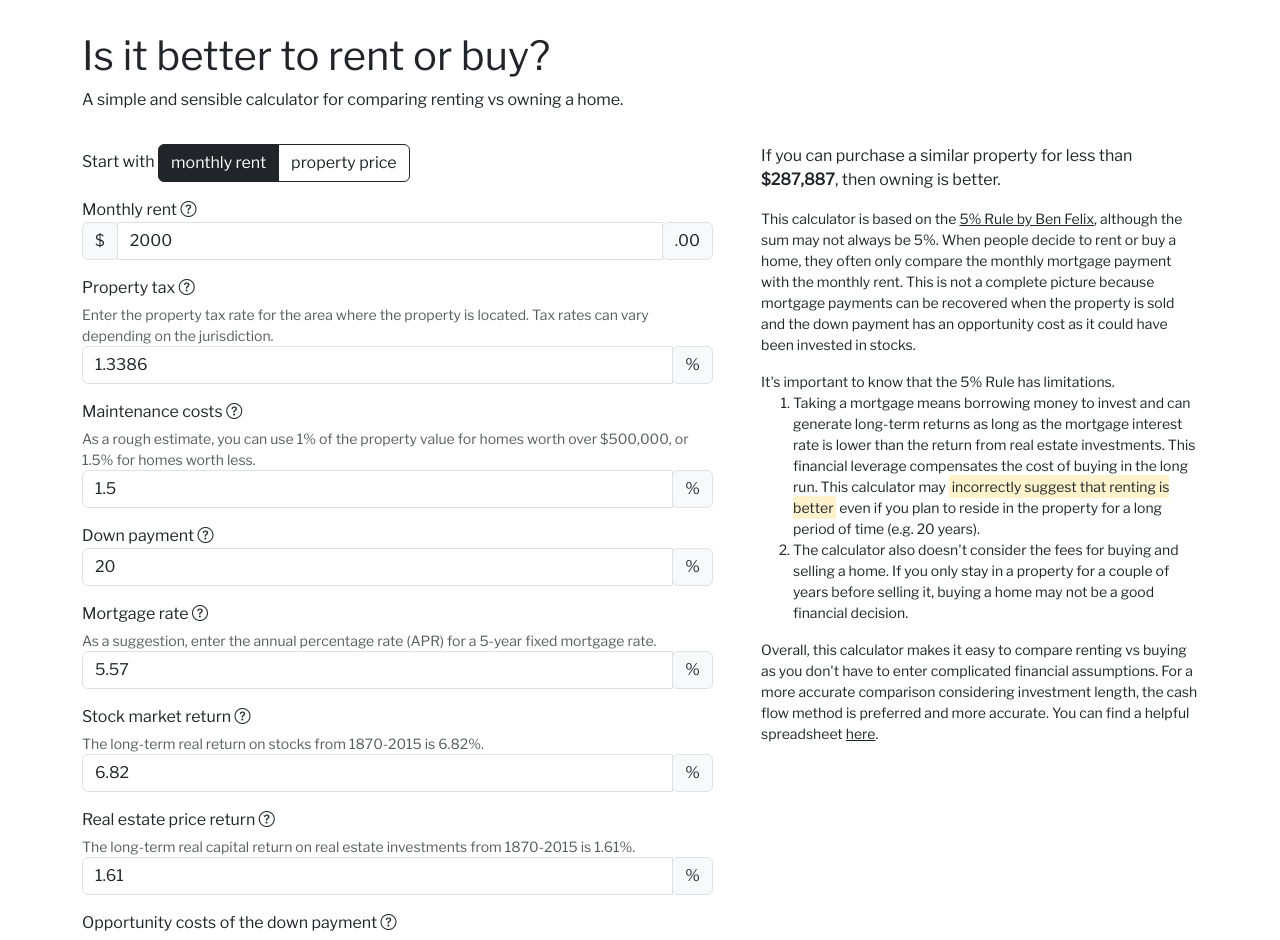
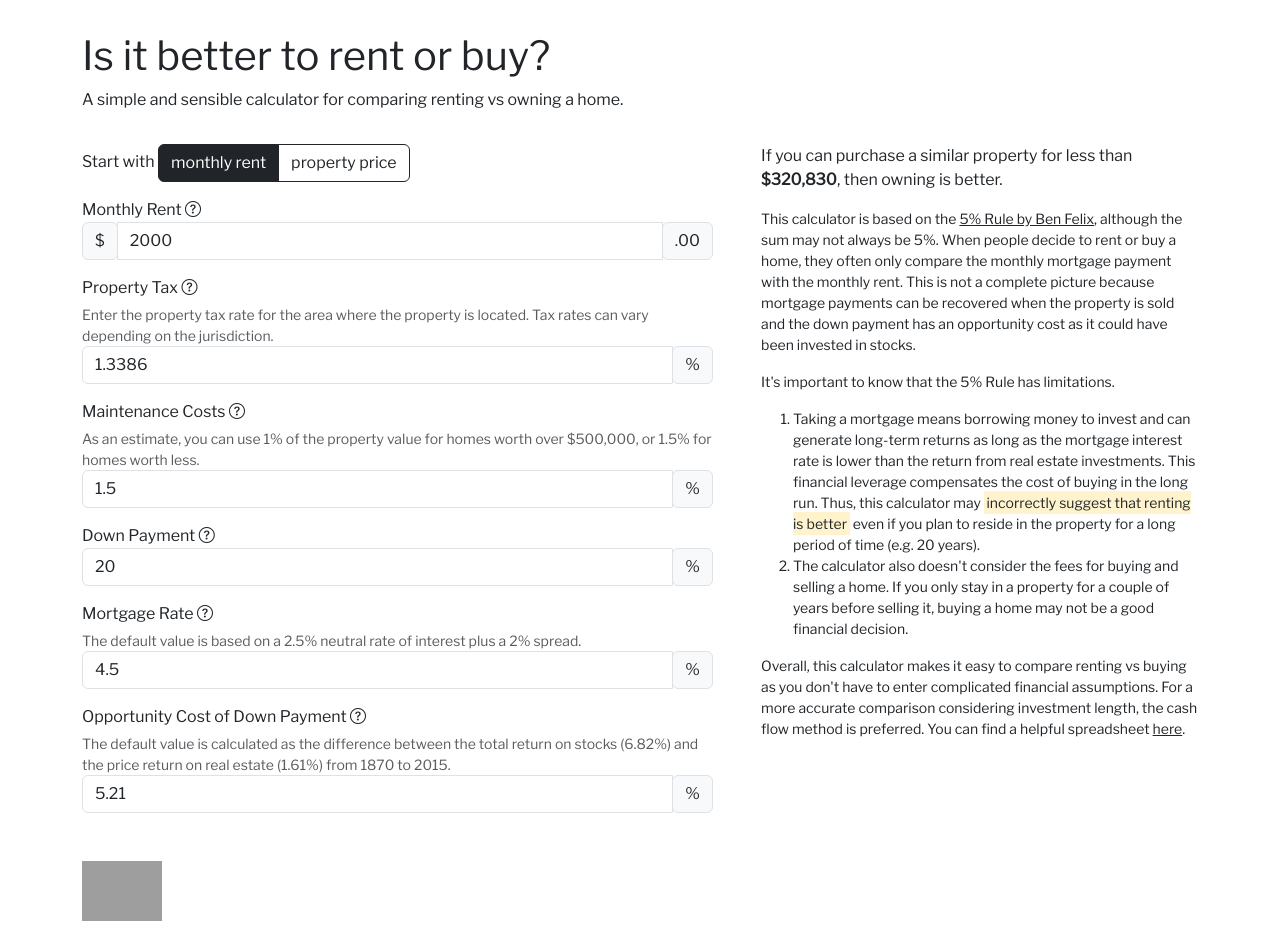
Before and after one commit to low-earth-orbit/rent-vs-buy, a React (Create React App) app: page / in a window 1280 px wide. Shown: the top 940 px of the page. Built offline with nearby package versions, Linux system fonts and the light colour scheme; grey boxes are pictures that could not be loaded.

Commit message:
Simplify inputs

```diff
--- a/src/components/Layout/Main.jsx
+++ b/src/components/Layout/Main.jsx
@@ -3,14 +3,14 @@ import { useState } from "react";
 const Main = () => {
   const [isRentSelected, setIsRentSelected] = useState(true);
 
-  const [price, setPrice] = useState(500000);
+  const [price, setPrice] = useState(300000);
   const [rent, setRent] = useState(2000);
   const [propertyTax, setPropertyTax] = useState(1.3386);
   const [maintenanceCosts, setMaintenanceCosts] = useState(1.5);
   const [downPayment, setDownPayment] = useState(20);
-  const [mortgageRate, setMortgageRate] = useState(5.57);
-  const [stockMarketReturn, setStockMarketReturn] = useState(6.82);
-  const [realEstatePriceReturn, setRealEstatePriceReturn] = useState(1.61);
+  const [mortgageRate, setMortgageRate] = useState(4.5);
+  const [opportunityCostOfDownPayment, setOpportunityCostOfDownPayment] =
+    useState(5.21);
 
   const calculateFairPrice = (
     rent,
@@ -18,39 +18,52 @@ const Main = () => {
     maintenanceCosts,
     downPayment,
     mortgageRate,
-    stockMarketReturn,
-    realEstatePriceReturn
+    opportunityCostOfDownPayment
   ) => {
-    const yearlyRent = rent * 12;
-    const opportunityCostOfDownPayment =
-      (stockMarketReturn - realEstatePriceReturn) / 100;
-    const capitalCost =
-      (opportunityCostOfDownPayment * downPayment) / 100 +
-      (mortgageRate / 100) * (1 - downPayment / 100);
-    const costOfOwning =
-      capitalCost + propertyTax / 100 + maintenanceCosts / 100;
-    const fairPrice = yearlyRent / costOfOwning;
+    const costOfOwning = calculateCostOfOwning(
+      opportunityCostOfDownPayment,
+      downPayment,
+      mortgageRate,
+      propertyTax,
+      maintenanceCosts
+    );
+    const rentPerYear = rent * 12;
+    const fairPrice = rentPerYear / costOfOwning;
     return fairPrice;
   };
 
   const calculateFairRent = (
-    price,
+    rent,
     propertyTax,
     maintenanceCosts,
     downPayment,
     mortgageRate,
-    stockMarketReturn,
-    realEstatePriceReturn
+    opportunityCostOfDownPayment
   ) => {
-    const opportunityCostOfDownPayment =
-      (stockMarketReturn - realEstatePriceReturn) / 100;
+    const costOfOwning = calculateCostOfOwning(
+      opportunityCostOfDownPayment,
+      downPayment,
+      mortgageRate,
+      propertyTax,
+      maintenanceCosts
+    );
+    const fairRent = (price * costOfOwning) / 12;
+    return fairRent;
+  };
+
+  const calculateCostOfOwning = (
+    opportunityCostOfDownPayment,
+    downPayment,
+    mortgageRate,
+    propertyTax,
+    maintenanceCosts
+  ) => {
     const capitalCost =
-      (opportunityCostOfDownPayment * downPayment) / 100 +
+      (opportunityCostOfDownPayment / 100) * (downPayment / 100) +
       (mortgageRate / 100) * (1 - downPayment / 100);
     const costOfOwning =
       capitalCost + propertyTax / 100 + maintenanceCosts / 100;
-    const fairRent = (price * costOfOwning) / 12;
-    return fairRent;
+    return costOfOwning;
   };
 
   return (
@@ -102,7 +115,7 @@ const Main = () => {
                   htmlFor="rent"
                   title="Monthly rent cost refers to the amount of money paid by a tenant to the landlord on a monthly basis for the use of a property."
                 >
-                  Monthly rent <i className="bi bi-question-circle"></i>
+                  Monthly Rent <i className="bi bi-question-circle"></i>
                 </label>
                 <div className="input-group mb-3">
                   <div className="input-group-prepend">
@@ -117,6 +130,7 @@ const Main = () => {
                     value={rent ? rent : ""}
                     placeholder="Enter the monthly rent"
                     aria-label="Enter the amount of monthly rent to the nearest dollar"
+                    step="100"
                     required
                   />
                   <div className="input-group-append">
@@ -130,7 +144,7 @@ const Main = () => {
                   htmlFor="price"
                   title="Property price refers to the monetary value of a real estate property. It is the amount that a buyer is willing to pay for a property, or the amount that a seller is asking for the property."
                 >
-                  Property price <i className="bi bi-question-circle"></i>
+                  Property Price <i className="bi bi-question-circle"></i>
                 </label>
                 <div className="input-group mb-3">
                   <div className="input-group-prepend">
@@ -145,6 +159,7 @@ const Main = () => {
                     value={price}
                     placeholder="Enter the property price"
                     aria-label="Enter the price of the property to the nearest dollar"
+                    step="10000"
                     required="required"
                   />
                   <div className="input-group-append">
@@ -158,7 +173,7 @@ const Main = () => {
                 htmlFor="propertyTax"
                 title="Property tax is a tax imposed by the government on real estate property and is typically based on the value of the property."
               >
-                Property tax <i className="bi bi-question-circle"></i>
+                Property Tax <i className="bi bi-question-circle"></i>
               </label>
               <div id="propertyTaxHelp" className="form-text">
                 Enter the property tax rate for the area where the property is
@@ -174,6 +189,7 @@ const Main = () => {
                   value={propertyTax}
                   placeholder="Enter the property tax rate"
                   aria-label="Enter the property tax rate"
+                  step="0.01"
                   required="required"
                 />
                 <div className="input-group-append">
@@ -186,15 +202,15 @@ const Main = () => {
                 htmlFor="maintenanceCosts"
                 title="Maintenance costs of a real estate property refers to the expenses incurred in keeping the property in good condition, such as condo fees, renovation, home insurance, among others."
               >
-                Maintenance costs <i className="bi bi-question-circle"></i>
+                Maintenance Costs <i className="bi bi-question-circle"></i>
               </label>
               <div id=" maintenanceCostsHelp" className="form-text">
-                As a rough estimate, you can use 1% of the property value for
-                homes worth over $500,000, or 1.5% for homes worth less.
+                As an estimate, you can use 1% of the property value for homes
+                worth over $500,000, or 1.5% for homes worth less.
               </div>
               <div className="input-group mb-3">
                 <input
-                  id=" maintenanceCosts"
+                  id="maintenanceCosts"
                   type="number"
                   min="0"
                   className="form-control"
@@ -202,6 +218,7 @@ const Main = () => {
                   value={maintenanceCosts}
                   placeholder="Enter maintenance costs as a percentage of property price"
                   aria-label="Enter maintenance costs as a percentage of property price"
+                  step="0.1"
                   required="required"
                 />
                 <div className="input-group-append">
@@ -214,7 +231,7 @@ const Main = () => {
                 htmlFor="downPayment"
                 title="Down payment is money you pay right away when you buy a home. The rest of the cost is paid later with monthly mortgage payments."
               >
-                Down payment <i className="bi bi-question-circle"></i>
+                Down Payment <i className="bi bi-question-circle"></i>
               </label>
               <div className="input-group mb-3">
                 <input
@@ -227,6 +244,7 @@ const Main = () => {
                   value={downPayment}
                   placeholder="Enter the percentage of down payment"
                   aria-label="Enter the percentage of down payment"
+                  step="1"
                   required="required"
                 />
                 <div className="input-group-append">
@@ -239,11 +257,11 @@ const Main = () => {
                 htmlFor="mortgageRate"
                 title="Mortgage rate is the interest rate charged on a mortgage loan, which is a type of loan used to finance the purchase of a property."
               >
-                Mortgage rate <i className="bi bi-question-circle"></i>
+                Mortgage Rate <i className="bi bi-question-circle"></i>
               </label>
               <div id="mortgageRateHelp" className="form-text">
-                As a suggestion, enter the annual percentage rate (APR) for a
-                5-year fixed mortgage rate.
+                The default value is based on a 2.5% neutral rate of interest
+                plus a 2% spread.
               </div>
               <div className="input-group mb-3">
                 <input
@@ -254,6 +272,7 @@ const Main = () => {
                   value={mortgageRate}
                   placeholder="Enter the mortgage rate"
                   aria-label="Enter the mortgage rate"
+                  step="0.1"
                   required="required"
                 />
                 <div className="input-group-append">
@@ -263,80 +282,30 @@ const Main = () => {
             </div>
             <div className="form-group">
               <label
-                htmlFor="stockMarketReturn"
-                title="The stock market return is the rate of profit or loss on investments in the stock market. Investing your down payment in stocks can be an option."
+                htmlFor="opportunityCostOfDownPayment"
+                title="The opportunity cost of down payment refers to the cost of not using the money that is put down as down payment towards other investment opportunities such as stocks."
               >
-                Stock market return <i className="bi bi-question-circle"></i>
+                Opportunity Cost of Down Payment{" "}
+                <i className="bi bi-question-circle"></i>
               </label>
-              <div id="stockMarketReturnRateHelp" className="form-text">
-                The long-term real return on stocks from 1870-2015 is 6.82%.
+              <div id="opportunityCostOfDownPayment" className="form-text">
+                The default value is calculated as the difference between the
+                total return on stocks (6.82%) and the price return on real
+                estate (1.61%) from 1870 to 2015.
               </div>
               <div className="input-group mb-3">
                 <input
-                  id="stockMarketReturn"
-                  type="number"
-                  className="form-control"
-                  onChange={(event) => setStockMarketReturn(event.target.value)}
-                  value={stockMarketReturn}
-                  placeholder="Enter the return rate of stock market"
-                  aria-label="Enter the return rate of stock market"
-                  required="required"
-                />
-                <div className="input-group-append">
-                  <span className="input-group-text">%</span>
-                </div>
-              </div>
-            </div>
-            <div className="form-group">
-              <label
-                htmlFor="realEstatePriceReturn"
-                title="The investment return from the change in home price over a specific period of time."
-              >
-                Real estate price return{" "}
-                <i className="bi bi-question-circle"></i>
-              </label>
-              <div id="realEstatePriceReturnHelp" className="form-text">
-                The long-term real capital return on real estate investments
-                from 1870-2015 is 1.61%.
-              </div>
-              <div className="input-group mb-3">
-                <input
-                  id="realEstatePriceReturn"
+                  id="opportunityCostOfDownPayment"
                   type="number"
                   className="form-control"
                   onChange={(event) =>
-                    setRealEstatePriceReturn(event.target.value)
+                    setOpportunityCostOfDownPayment(event.target.value)
                   }
-                  value={realEstatePriceReturn}
-                  placeholder="Enter real estate price return"
-                  aria-label="Enter real estate price return"
+                  value={opportunityCostOfDownPayment}
+                  placeholder="Enter the opportunity cost of down payment"
+                  aria-label="Enter the opportunity cost of down payment"
+                  step="0.1"
                   required="required"
-                />
-                <div className="input-group-append">
-                  <span className="input-group-text">%</span>
-                </div>
-              </div>
-            </div>
-            <div className="form-group">
-              <label
-                htmlFor="opportunityCosts"
-                title="The opportunity cost of the down payment not being invested in similarly risky assets such as stocks."
-              >
-                Opportunity costs of the down payment{" "}
-                <i className="bi bi-question-circle"></i>
-              </label>
-              <div id="opportunityCosts" className="form-text">
-                Automatically calculated.
-              </div>
-              <div className="input-group mb-3">
-                <input
-                  id="opportunityCosts"
-                  type="number"
-                  className="form-control"
-                  value={(stockMarketReturn - realEstatePriceReturn).toFixed(2)}
-                  aria-label="Automatically calculated opportunity cost of the down payment"
-                  required="required"
-                  disabled
                 />
                 <div className="input-group-append">
                   <span className="input-group-text">%</span>
@@ -358,8 +327,7 @@ const Main = () => {
                     maintenanceCosts,
                     downPayment,
                     mortgageRate,
-                    stockMarketReturn,
-                    realEstatePriceReturn
+                    opportunityCostOfDownPayment
                   ).toLocaleString("en-US", { maximumFractionDigits: 0 })}
                 </strong>
                 , then owning is better.
@@ -375,8 +343,7 @@ const Main = () => {
                     maintenanceCosts,
                     downPayment,
                     mortgageRate,
-                    stockMarketReturn,
-                    realEstatePriceReturn
+                    opportunityCostOfDownPayment
                   ).toLocaleString("en-US", { maximumFractionDigits: 0 })}
                 </strong>{" "}
                 per month, then renting is better.
@@ -403,33 +370,31 @@ const Main = () => {
                 sold and the down payment has an opportunity cost as it could
                 have been invested in stocks.
               </p>
-              <p>
-                It's important to know that the 5% Rule has limitations.
+              <p>It's important to know that the 5% Rule has limitations.</p>
               <ol>
                 <li>
                   Taking a mortgage means borrowing money to invest and can
                   generate long-term returns as long as the mortgage interest
                   rate is lower than the return from real estate investments.
-                    This financial leverage compensates the cost of buying in
-                    the long run. This calculator may{" "}
+                  This financial leverage compensates the cost of buying in the
+                  long run. Thus, this calculator may{" "}
                   <mark>incorrectly suggest that renting is better</mark> even
                   if you plan to reside in the property for a long period of
                   time (e.g. 20 years).
                 </li>
                 <li>
                   The calculator also doesn't consider the fees for buying and
-                    selling a home. If you only stay in a property for a couple
-                    of years before selling it, buying a home may not be a good
+                  selling a home. If you only stay in a property for a couple of
+                  years before selling it, buying a home may not be a good
                   financial decision.
                 </li>
               </ol>
-              </p>
               <p>
                 Overall, this calculator makes it easy to compare renting vs
                 buying as you don't have to enter complicated financial
                 assumptions. For a more accurate comparison considering
-                investment length, the cash flow method is preferred and more
-                accurate. You can find a helpful spreadsheet{" "}
+                investment length, the cash flow method is preferred. You can
+                find a helpful spreadsheet{" "}
                 <a
                   href="http://www.holypotato.net/?p=1073"
                   title="A rent vs buy spreadsheet based on cash flow method"
```
Lines whose indentation alone changed are shown as unchanged.
